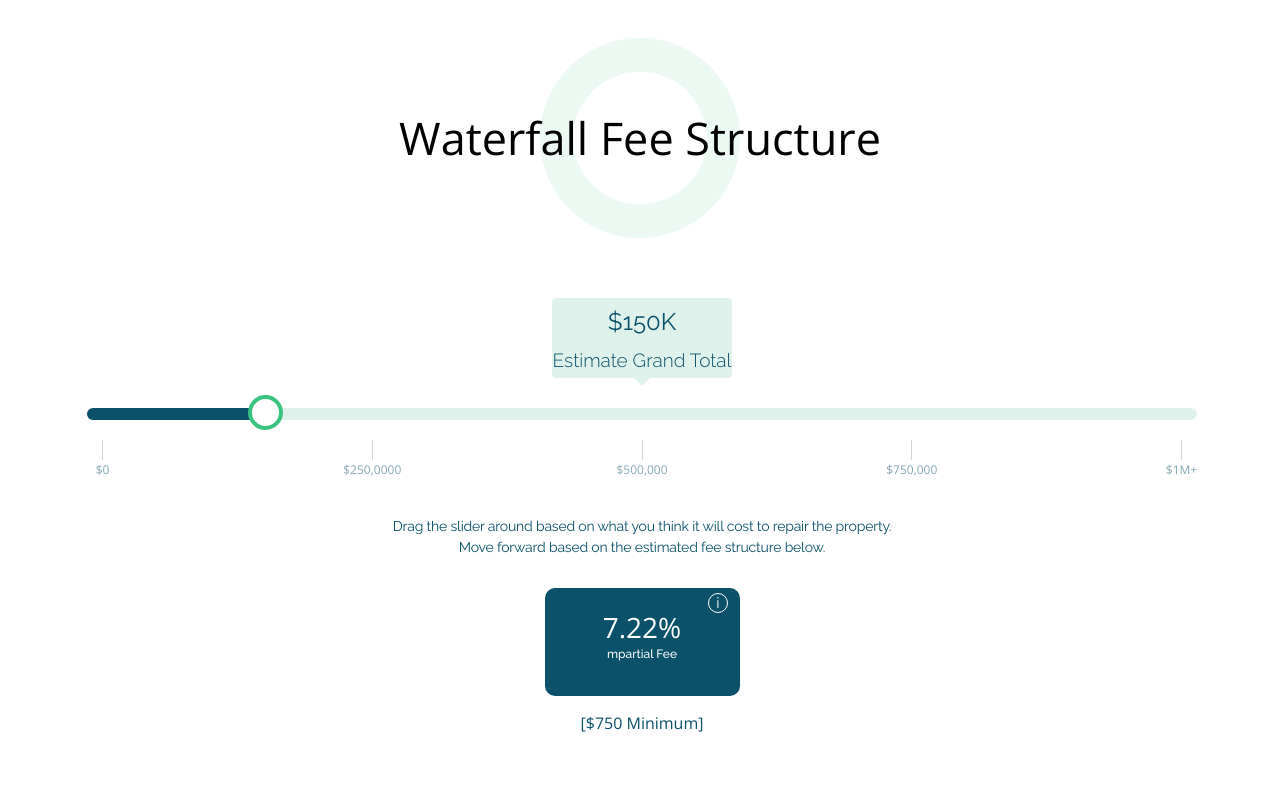
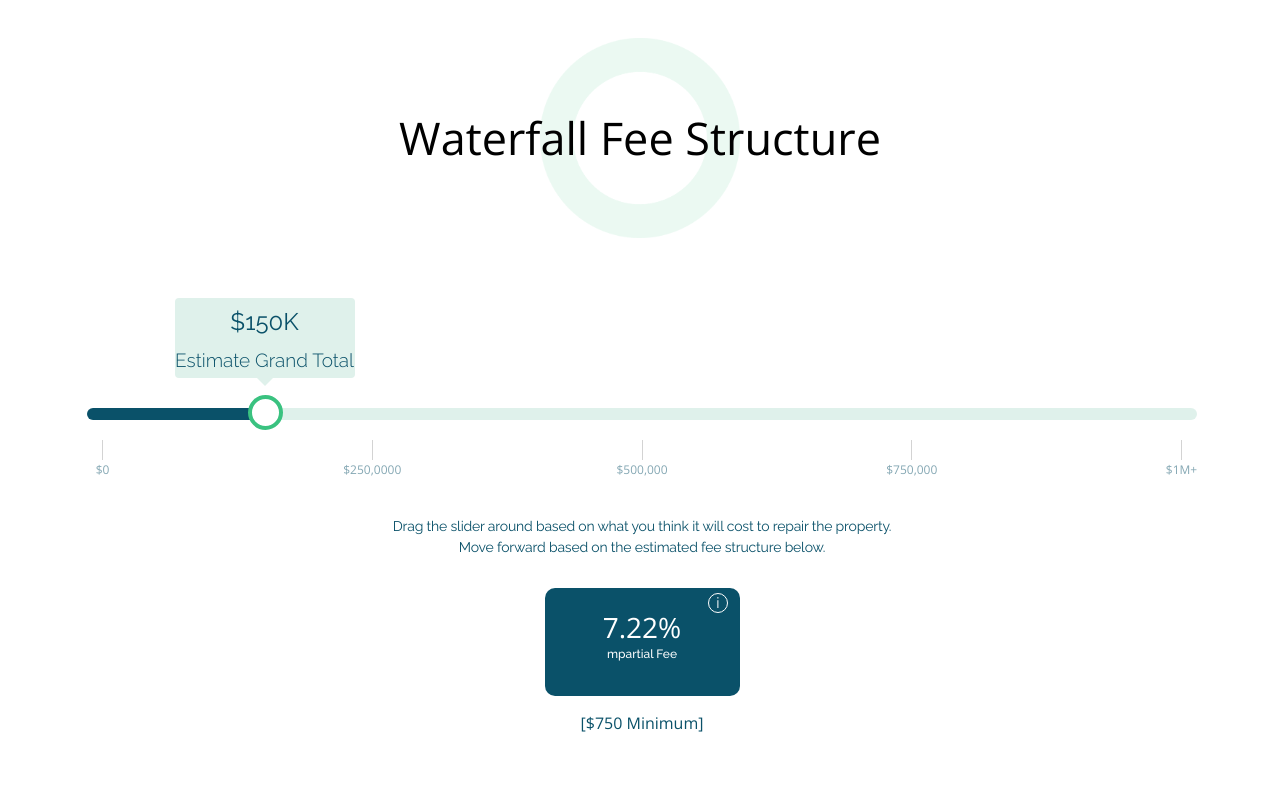
Before and after one commit to daniyalwaseem/mpartial, a React (Create React App) app: page / in a window 1280 px wide. Shown: the part 2604-3402 px from the top of the page. Built offline with nearby package versions, Linux system fonts and the light colour scheme.

Commit message:
sixth commit

```diff
--- a/src/components/Cards.css
+++ b/src/components/Cards.css
@@ -376,14 +376,12 @@ input[type="range"]::-webkit-slider-thumb {
   top: -90px;
   width: 180px;
 	height: 80px;
-  /* line-height: 1.1; */
 	text-align: center;
 	position: absolute;
 	background-color: #dff1eb;
 	/* transition: all .1s ease-in; */
 	border-radius: 4px;
 	display: inline-block;
-	left: 50%;
 	transform: translate3d(-50%,0,0);
 }
 
```
